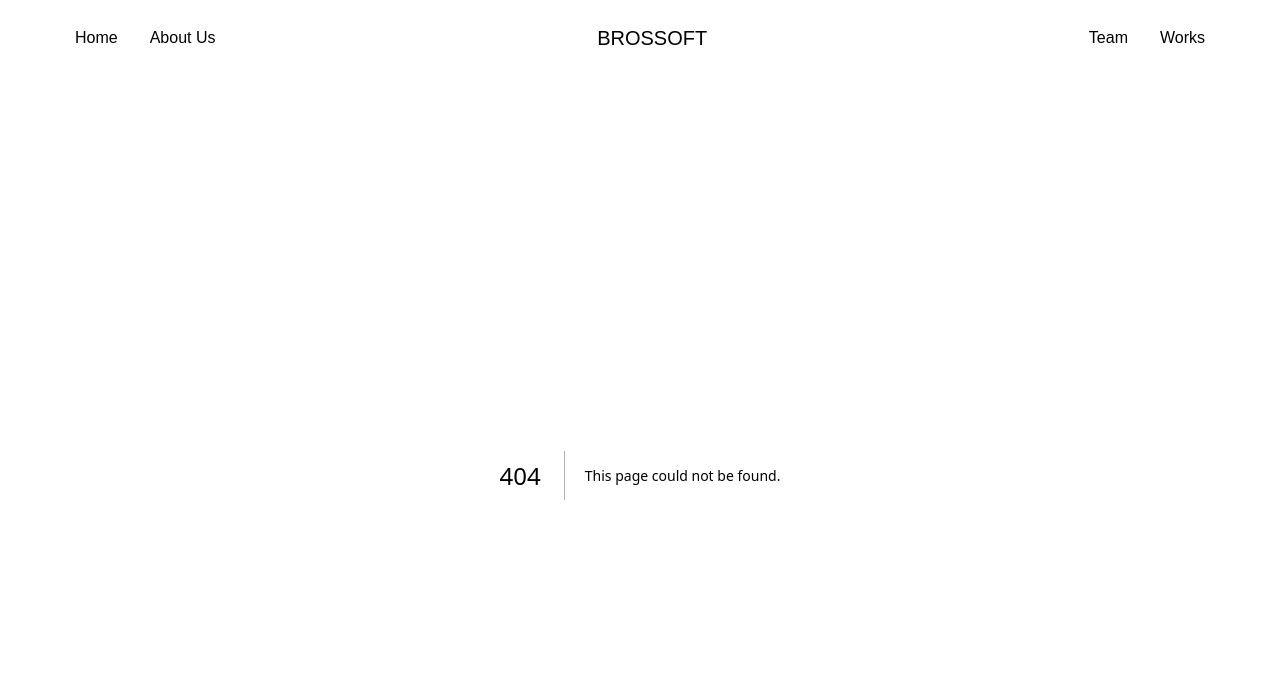
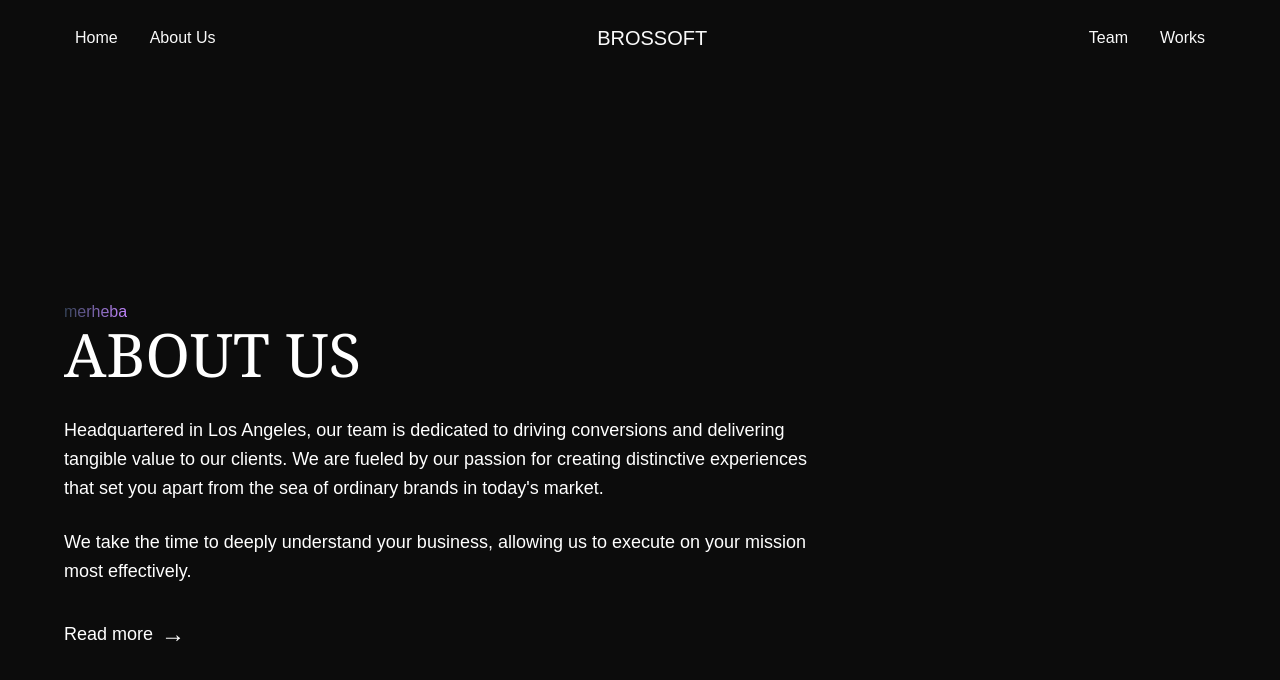
Before and after one commit to Brossoft-Team/brossoft.net-v3, a Next.js app: page /about-us in a window 1280 px wide. Before the commit this address had no page. Shown: the top 680 px of the page. Built offline with nearby package versions, Linux system fonts and the light colour scheme.

Commit message:
feat added home  & data & works  pages and work components:

```diff
--- /dev/null
+++ b/src/app/about-us/page.tsx
@@ -0,0 +1,29 @@
+import React from 'react';
+
+const AboutUs: React.FC = () => {
+  return (
+    <section className=" text-white min-h-screen flex items-center  px-6 md:px-16 py-12 md:py-24">
+      <div className="max-w-3xl">
+        <h1 ><span className='text-transparent bg-clip-text bg-gradient-to-r from-slate-700 to-purple-400'>merheba</span></h1>
+        <h1 className="text-5xl md:text-6xl font-serif mb-8">ABOUT US</h1>
+        <div className="text-lg leading-relaxed space-y-6">
+          <p  text-gradient-to-r from-blue-600 to-red-400 >
+            Headquartered in Los Angeles, our team is dedicated to driving conversions and delivering tangible value to our clients.
+            We are fueled by our passion for creating distinctive experiences that set you apart from the sea of ordinary brands in today's market.
+          </p>
+          <p>
+            We take the time to deeply understand your business, allowing us to execute on your mission most effectively.
+          </p>
+        </div>
+        <div className="mt-8 flex items-center">
+          <a href="#" className="text-lg font-medium hover:underline flex items-center">
+            Read more
+            <span className="ml-2 rounded  text-2xl">→</span>
+          </a>
+        </div>
+      </div>
+    </section>
+  );
+};
+
+export default AboutUs;
--- a/src/app/home/page.tsx
+++ /dev/null
@@ -1,10 +0,0 @@
-import React from "react";
-
-
-const  Home = () => {
-    return (
-        <div className=""></div>
-    )
-};
-
-export default Home;
--- a/src/app/works/[slug]/page.tsx
+++ b/src/app/works/[slug]/page.tsx
@@ -1,7 +1,7 @@
 
   import { notFound } from "next/navigation";
   import projects from "../../../lib/data/project";
-  import PortfolioDetails from "@/components/layout/portfolio/portfolio-details";
+  import WorkDetails from "@/components/layout/work/work-details";
 
   interface ProjectPageProps {
     params: {
@@ -32,7 +32,7 @@
 
     return (
       <div className="max-w-6xl mx-auto p-6">
-        <PortfolioDetails
+        <WorkDetails
           key={project.id}
           id={project.id}
           title={project.title}
--- a/src/app/works/page.tsx
+++ b/src/app/works/page.tsx
@@ -1,6 +1,6 @@
 import React from "react";
 import projects from "../../lib/data/project";
-import PortfolioCard from "@/components/layout/portfolio/portfolio-card";
+import WorkCard from "@/components/layout/work/work-card";
 
 const Works = () => {
   return (
@@ -8,7 +8,7 @@ const Works = () => {
 
       <div className="grid grid-cols-1 sm:grid-cols-2 md:grid-cols-3 gap-6">
         {projects.map((project) => (
-          <PortfolioCard
+          <WorkCard
             key={project.id}
             id={project.id}
             title={project.title}
--- a/src/assets/globals.css
+++ b/src/assets/globals.css
@@ -2,9 +2,16 @@
 @tailwind components;
 @tailwind utilities;
 
+
 @font-face {
   font-family: 'Ephesis';
   src: url('./Ephesis-Regular.ttf') format('truetype');
+  font-weight: normal;
+  font-style: normal;
+}
+@font-face {
+  font-family: 'Noto Sans';
+  src:  url('https://fonts.googleapis.com/css2?family=Noto+Sans:ital,wght@0,100..900;1,100..900&display=swap') format('truetype');
   font-weight: normal;
   font-style: normal;
 }
--- a/src/components/layout/portfolio/portfolio-card.tsx
+++ /dev/null
@@ -1,35 +0,0 @@
-import React from "react";
-import Link from "next/link";
-import Button from "@/components/ui/button";
-
-
-interface PortfolioCardProps {
-  id: number;
-  title: string;
-  description: string;
-  image: string;
-  slug: string;
-}
-
-const PortfolioCard: React.FC<PortfolioCardProps> = ({
-  id,
-  title,
-  description,
-  image,
-  slug,
-}) => {
-  return (
-    <div className="border rounded-lg overflow-hidden shadow-2xl w-full h-full flex flex-col justify-between">
-    <img src={image} alt={title} className="px-6 py-6 h-48 object-cover" />
-    <div className="p-4 flex-grow">
-      <h3 className="text-xl font-semibold mb-2">{title}</h3>
-      <p className="text-gray-600 mb-4">{description}</p>
-    </div>
-    <div className="p-4 mt-auto">
-
-    </div>
-  </div>
-  );
-};
-
-export default PortfolioCard;
--- /dev/null
+++ b/src/components/layout/work/work-card.tsx
@@ -0,0 +1,34 @@
+import React from "react";
+import Link from "next/link";
+
+interface WorkCardProps {
+  id: number;
+  title: string;
+  description: string;
+  image: string;
+  slug: string;
+}
+
+const WorkCard: React.FC<WorkCardProps> = ({
+  id,
+  title,
+  description,
+  image,
+  slug,
+}) => {
+  return (
+   <div className="relative group rounded-2xl overflow-hidden shadow-lg w-full h-80">
+    <img src={image} alt={title} className="absolute inset-0 w-full h-full object-cover group-hover:scale-110 transition-transform duration-500" />
+    <div className="absolute inset-0 bg-gradient-to-t from-black via-transparent to-transparent opacity-0 group-hover:opacity-100 transition-opacity duration-500">
+        <div className="absolute bottom-4 left-4">
+          <h3 className="text-white text-lg font-semibold">{title}</h3>
+          <p className="text-gray-300 text-sm">{description}</p>
+        </div>
+    </div>
+    <a className="absolute bottom-4 right-4 text-white  p-2 rounded-full opacity-0 group-hover:opacity-100 transition-opacity duration-500" >  →</a>
+   </div>
+
+  );
+};
+
+export default WorkCard;
--- a/src/components/layout/portfolio/portfolio-details.tsx
+++ b/src/components/layout/work/work-details.tsx
@@ -1,6 +1,6 @@
 import React from "react";
 
-interface PortfolioDetailsProps {
+interface WorkDetailsProps {
   title: string;
   id: number;
   details: string;
@@ -8,7 +8,7 @@ interface PortfolioDetailsProps {
   technologies: string[];
 }
 
-const PortfolioDetails: React.FC<PortfolioDetailsProps> = ({
+const WorkDetails: React.FC<WorkDetailsProps> = ({
   title,
   details,
   image,
@@ -30,4 +30,4 @@ const PortfolioDetails: React.FC<PortfolioDetailsProps> = ({
   );
 };
 
-export default  PortfolioDetails;
+export default  WorkDetails;
--- a/src/lib/data/project.tsx
+++ b/src/lib/data/project.tsx
@@ -3,7 +3,7 @@ export const projects = [
       id: 1,
       title: "Solargy (Solar + Energy)",
       description: "Meet Solargy: Laravel-driven, user-friendly, and revolutionizing solar adoption. From homes to businesses, it simplifies renewables. With an eco-focus, it drives a cleaner future. Join the solar revolution today!",
-      image: "/assets/solargy.png",
+      image: "/assets/pexels-saimon-6070046.jpg",
       details : "Welcome aboard to a world where luxury meets artistry and elegance dances with the waves. Set sail on an unforgettable journey through Karezona's yacht photography portfolio, where each image is a testament to passion, skill, and an unwavering dedication to capturing the essence of maritime beauty. From the sleek lines of modern vessels to the timeless allure of classic yachts, every photograph tells a story of adventure, sophistication, and the pursuit of excellence. Dive deeper into the world of yacht photography through engaging blog posts filled with insights and industry secrets, and feel free to drop anchor and connect with [Your Name] to discuss collaborations, projects, or simply share your admiration for the stunning visuals on display. So come aboard, explore, and let the artistry of yacht photography take you on a voyage you'll never forget.",
       slug: "solargy",
       technologies: ["Larevel", "Php", "Javascript","Css","Html"],
@@ -13,7 +13,7 @@ export const projects = [
       title: "Alp Emre Elmas",
       description: "The personal website of our team leader Alp EMRE ELMAS. You can think of it as a small demo version of the Brossoft team's equipped skill set.",
       details : "Welcome aboard to a world where luxury meets artistry and elegance dances with the waves. Set sail on an unforgettable journey through Karezona's yacht photography portfolio, where each image is a testament to passion, skill, and an unwavering dedication to capturing the essence of maritime beauty. From the sleek lines of modern vessels to the timeless allure of classic yachts, every photograph tells a story of adventure, sophistication, and the pursuit of excellence. Dive deeper into the world of yacht photography through engaging blog posts filled with insights and industry secrets, and feel free to drop anchor and connect with [Your Name] to discuss collaborations, projects, or simply share your admiration for the stunning visuals on display. So come aboard, explore, and let the artistry of yacht photography take you on a voyage you'll never forget.",
-      image: "/assets/alp-web.png",
+      image: "/assets/pexels-saimon-6070046.jpg",
       slug: "alp-emre-elmas",
       technologies: ["React", "TypeScript", "CSS","Next.js"],
     },
@@ -22,7 +22,7 @@ export const projects = [
       title: "Yacht Photography - Karezona Photography",
       description: "Dive into Karezona's yacht photography portfolio to discover a world of luxury and elegance. Each image, from sleek modern vessels to timeless classics, narrates a captivating story. Immerse yourself in the artistry of yacht photography today.",
       details : "Welcome aboard to a world where luxury meets artistry and elegance dances with the waves. Set sail on an unforgettable journey through Karezona's yacht photography portfolio, where each image is a testament to passion, skill, and an unwavering dedication to capturing the essence of maritime beauty. From the sleek lines of modern vessels to the timeless allure of classic yachts, every photograph tells a story of adventure, sophistication, and the pursuit of excellence. Dive deeper into the world of yacht photography through engaging blog posts filled with insights and industry secrets, and feel free to drop anchor and connect with [Your Name] to discuss collaborations, projects, or simply share your admiration for the stunning visuals on display. So come aboard, explore, and let the artistry of yacht photography take you on a voyage you'll never forget.",
-      image: "/assets/yacht.png",
+      image: "/assets/pexels-saimon-6070046.jpg",
       slug: "yacht--photography-karezona-photography",
       technologies: ["javascript", "wordpress", "html","css","javascript"],
     },
@@ -31,7 +31,7 @@ export const projects = [
       title: "Project 4",
       description: "Dive into Karezona's yacht photography portfolio to discover a world of luxury and elegance. Each image, from sleek modern vessels to timeless classics, narrates a captivating story. Immerse yourself in the artistry of yacht photography today.",
       details : "Welcome aboard to a world where luxury meets artistry and elegance dances with the waves. Set sail on an unforgettable journey through Karezona's yacht photography portfolio, where each image is a testament to passion, skill, and an unwavering dedication to capturing the essence of maritime beauty. From the sleek lines of modern vessels to the timeless allure of classic yachts, every photograph tells a story of adventure, sophistication, and the pursuit of excellence. Dive deeper into the world of yacht photography through engaging blog posts filled with insights and industry secrets, and feel free to drop anchor and connect with [Your Name] to discuss collaborations, projects, or simply share your admiration for the stunning visuals on display. So come aboard, explore, and let the artistry of yacht photography take you on a voyage you'll never forget.",
-      image: "/assets/solargy.png",
+      image: "/assets/pexels-saimon-6070046.jpg",
       slug: "project-4",
       technologies: ["React", "Next.js", "Tailwind"],
     }, {
@@ -39,7 +39,7 @@ export const projects = [
       title: "Project 5",
       description: "Description for project 1",
       details : "Welcome aboard to a world where luxury meets artistry and elegance dances with the waves. Set sail on an unforgettable journey through Karezona's yacht photography portfolio, where each image is a testament to passion, skill, and an unwavering dedication to capturing the essence of maritime beauty. From the sleek lines of modern vessels to the timeless allure of classic yachts, every photograph tells a story of adventure, sophistication, and the pursuit of excellence. Dive deeper into the world of yacht photography through engaging blog posts filled with insights and industry secrets, and feel free to drop anchor and connect with [Your Name] to discuss collaborations, projects, or simply share your admiration for the stunning visuals on display. So come aboard, explore, and let the artistry of yacht photography take you on a voyage you'll never forget.",
-      image: "/assets/solargy.png",
+      image: "/assets/pexels-saimon-6070046.jpg",
       slug: "project-5",
       technologies: ["React", "Next.js", "Tailwind"],
     },
--- a/tailwind.config.ts
+++ b/tailwind.config.ts
@@ -9,7 +9,9 @@ const config: Config = {
   	extend: {
   		fontFamily: {
   			quicksand: ['Quicksand', 'sans-serif'],
-  			ephesis: ['Ephesis', 'cursive']
+  			ephesis: ['Ephesis', 'cursive'],
+			notosans: ['Noto Sans', 'sans-serif']
+
   		},
   		colors: {
   			background: 'hsl(var(--background))',
```
Also changed, not shown: public/assets/pexels-saimon-6070046.jpg (added).
